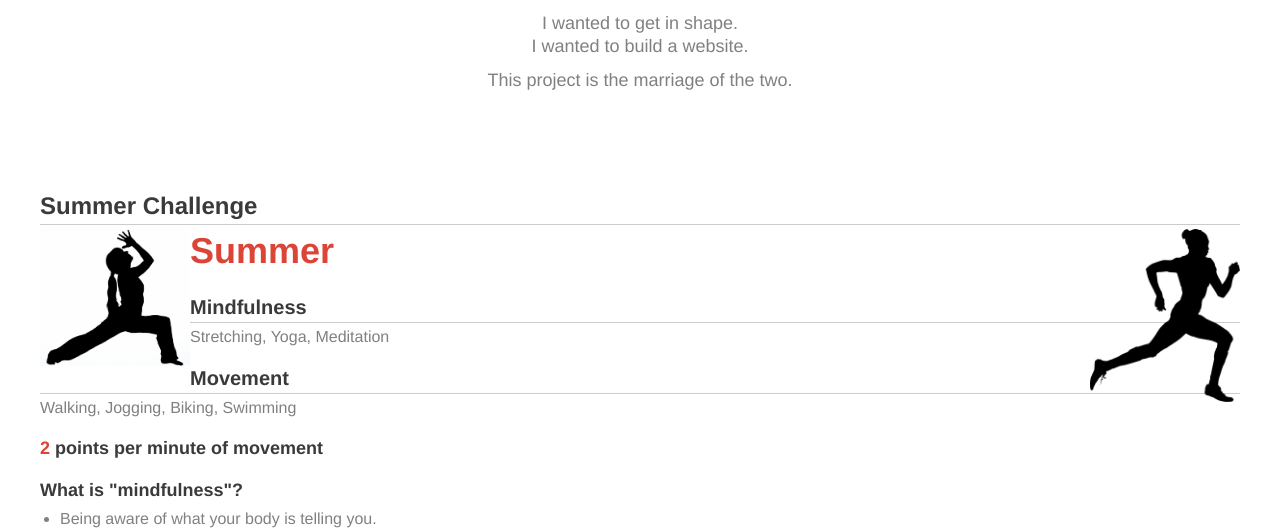
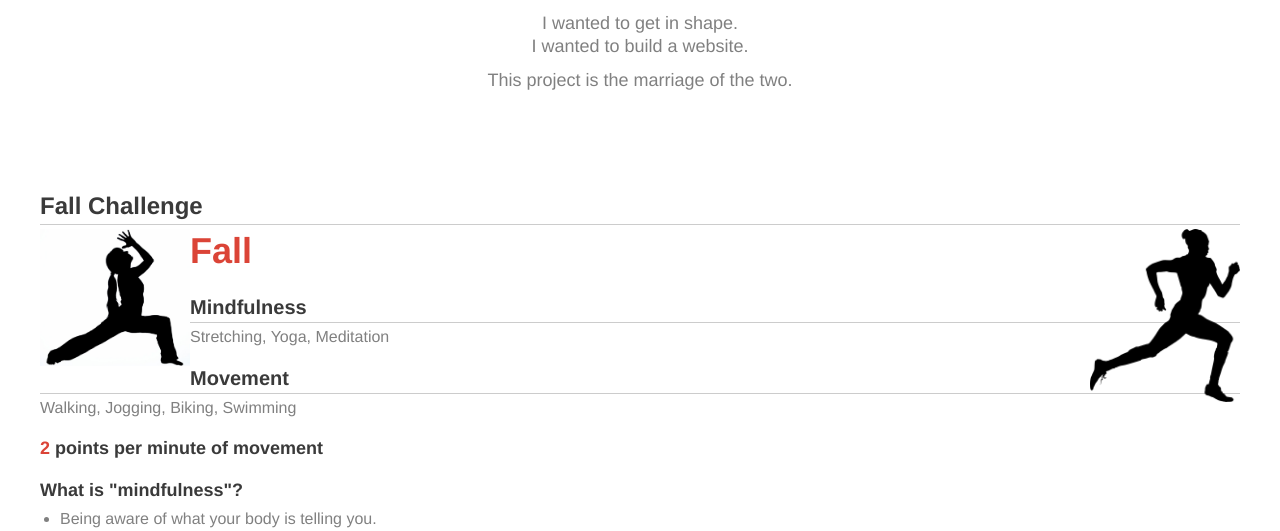
Before and after one commit to fitnessfriends/fitnessfriends.github.io, a plain HTML site: page index.html in a window 1280 px wide. Shown: the part 263-794 px from the top of the page. Drawn offline with Linux system fonts and the light colour scheme.

Commit message:
fall update

```diff
--- a/index.html
+++ b/index.html
@@ -25,10 +25,10 @@
   			<p class='lead'>This project is the marriage of the two.</p>
   		</div>
   		<div class="main-content">
-				<h2>Summer Challenge</h2>
+				<h2>Fall Challenge</h2>
         <img class="featured-image" src="img/yoga.jpg" alt="Yoga">
         <img class="alternative-image" src="img/runner.png" alt="Runner">
-				<h3>Summer</h3>
+				<h3>Fall</h3>
 				<h4>Mindfulness</h4>
         <p>Stretching, Yoga, Meditation</p>
         <h4>Movement</h4>
```
